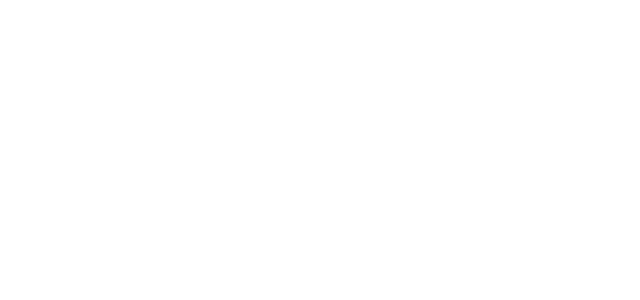
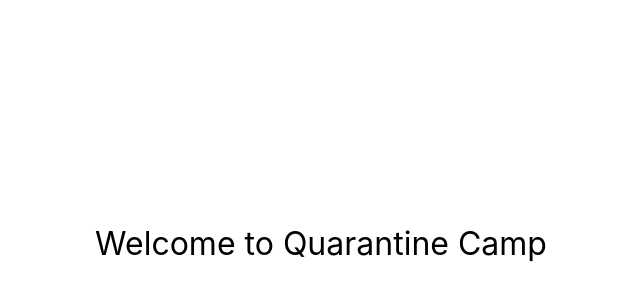
Before and after one commit to nishaarya/FrontEnd, a React (Create React App) app in the folder quarantine-camp/: page /world-map in a window 1280 px wide. Shown: the part 156-456 px from the top of the page, without its empty margins (319-959 px from the left). Built offline with nearby package versions, Linux system fonts and the light colour scheme; sample sign-in values are in the browser's storage.

Commit message:
added landing page after log in with private routing

```diff
--- a/quarantine-camp/src/App.js
+++ b/quarantine-camp/src/App.js
@@ -3,6 +3,8 @@ import { BrowserRouter as Router, Route } from 'react-router-dom';
 import './App.css';
 import Login from './components/Login';
 import Register from './components/Register';
+import WorldMap from './components/WorldMap'
+import PrivateRoute from './utilities/privateRoute';
 
 function App() {
   return (
@@ -10,6 +12,7 @@ function App() {
       <div className="App">
         <Route exact path='/' component={Login}/>
         <Route exact path='/register' component={Register}/>
+        <PrivateRoute exact path='/world-map' component={WorldMap}/>
       </div>
     </Router>
   );
--- a/quarantine-camp/src/components/Login.js
+++ b/quarantine-camp/src/components/Login.js
@@ -2,7 +2,7 @@ import React, { useState } from 'react';
 import { Link } from "react-router-dom";
 import axios from 'axios';
 
-const Login = () => {
+const Login = (props) => {
 
     const [username, setUsername] = useState('');
     const [password, setPassword] = useState('');
@@ -35,6 +35,7 @@ const Login = () => {
                 console.log(res.data.key)
                 setCredentialError(false);
                 localStorage.setItem('token', res.data.key);
+                props.history.push('/world-map');
             })
             .catch(err => {
                 console.log(err);
--- a/quarantine-camp/src/components/Register.js
+++ b/quarantine-camp/src/components/Register.js
@@ -2,7 +2,7 @@ import React, { useState } from 'react';
 import { Link } from "react-router-dom";
 import axios from 'axios';
 
-const Register = () => {
+const Register = (props) => {
 
     const [username, setUsername] = useState('');
     const [password1, setPassword1] = useState('');
@@ -41,6 +41,7 @@ const Register = () => {
             .then(res => {
                 setRegistrationError(false);
                 localStorage.setItem('token', res.data.key);
+                props.history.push('/world-map');
             })
             .catch(err => {
                 console.log(err);
--- /dev/null
+++ b/quarantine-camp/src/components/WorldMap.js
@@ -0,0 +1,13 @@
+import React from 'react';
+//import axiosWithAuth from '../utilities/axiosWithAuth';
+
+const WorldMap = () => {
+
+    return (
+        <div className='map-container'>
+            <h1>Welcome to Quarantine Camp</h1>
+        </div>
+    )
+};
+
+export default WorldMap;
--- /dev/null
+++ b/quarantine-camp/src/utilities/privateRoute.js
@@ -0,0 +1,17 @@
+import React from 'react';
+import { Route, Redirect } from 'react-router-dom';
+
+const PrivateRoute = ({ component: Component, ...rest }) => (
+  <Route
+    {...rest}
+    render={props =>
+      localStorage.getItem('token') ? (
+        <Component {...props} />
+      ) : (
+        <Redirect to='/login' />
+      )
+    }
+  />
+);
+
+export default PrivateRoute;
```
